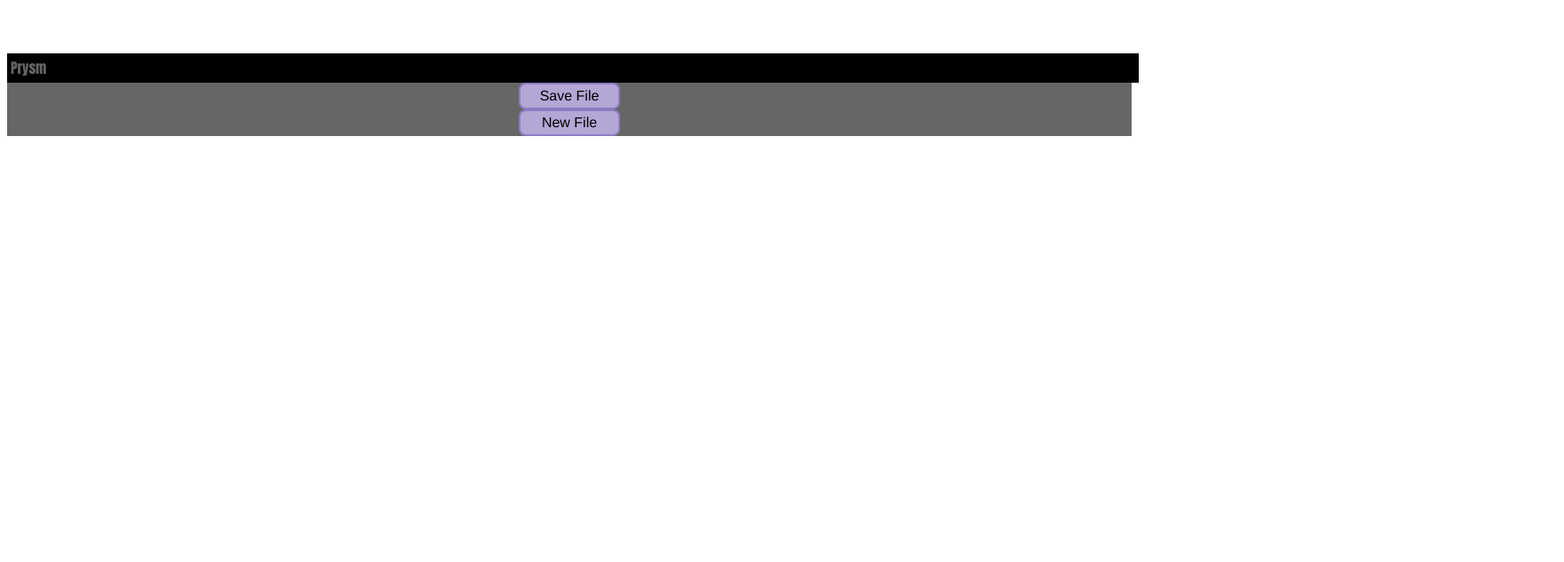
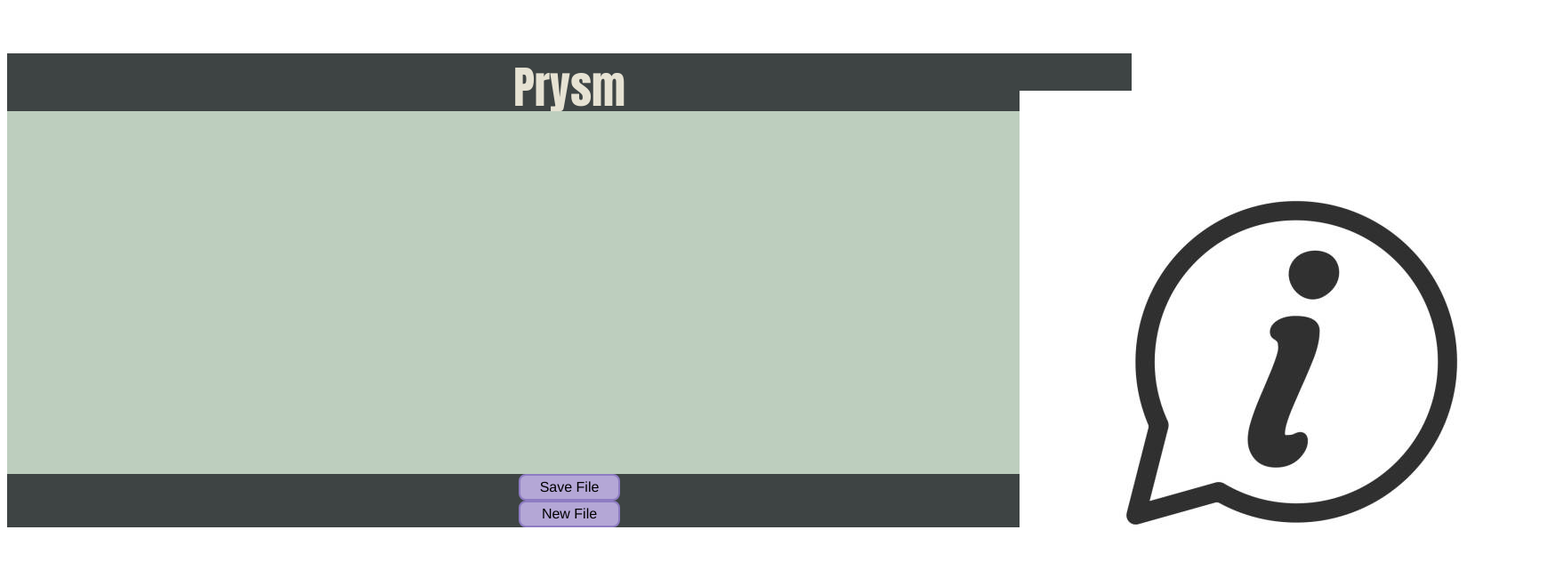
Before and after one commit to ColeStin/Prysm, a Vue app in the folder Software/prysm/: page / in a window 1280 px wide. Shown: the top 632 px of the page at 89% size, 1758 px wide, since content can reach past the window. Built offline with nearby package versions, Linux system fonts and the light colour scheme.

Commit message:
Update to UI including About button, better font size, and color pallets.

```diff
--- a/Software/prysm/src/components/HomeScreen.vue
+++ b/Software/prysm/src/components/HomeScreen.vue
@@ -3,7 +3,13 @@
       <div class="title">
         Prysm
       </div>
+      <div class = "about">
+         <img src="aboutLogo.jpg" alt="About"/>
+      </div>
     </div>
+
+    <div class= "mainbody"> </div>
+
     <div class="background">
       <div class="save-button" @click="saveFile()">Save File</div>
       <div class="new-button" @click="newFile(data,file,type)">New File</div>
@@ -46,23 +52,36 @@
 
   <style>
   .navbar {
-    background-color: black;
+    background-color: #3e4444;
     width: 100%;
-    height: 25px;
-    padding: 4px;
-
+    height: 65px;
+    padding: 0px;
   }
 
   .title{
-    color: #666665ff;
-    float: left;
+    color: #e6e2d3;
+    float: center;
+    font-size: 50px;
     text-align: center;
     font-family: Impact;
   }
 
+  .about {
+    padding-left: 90%;
+    margin-top: -33px;
+  }
+
+  .mainbody {
+    background-color: #bdcebe;
+    width: 100%;
+    margin-top: 0px;
+    height: 400px;
+    padding: 4px;
+  }
+
   .background {
     color: red;
-    background-color: #666665ff;
+    background-color: #3e4444;
     width: 100%;
     height: 100%;
   }
```
Also changed, not shown: Software/prysm/aboutLogo.jpg (added).
